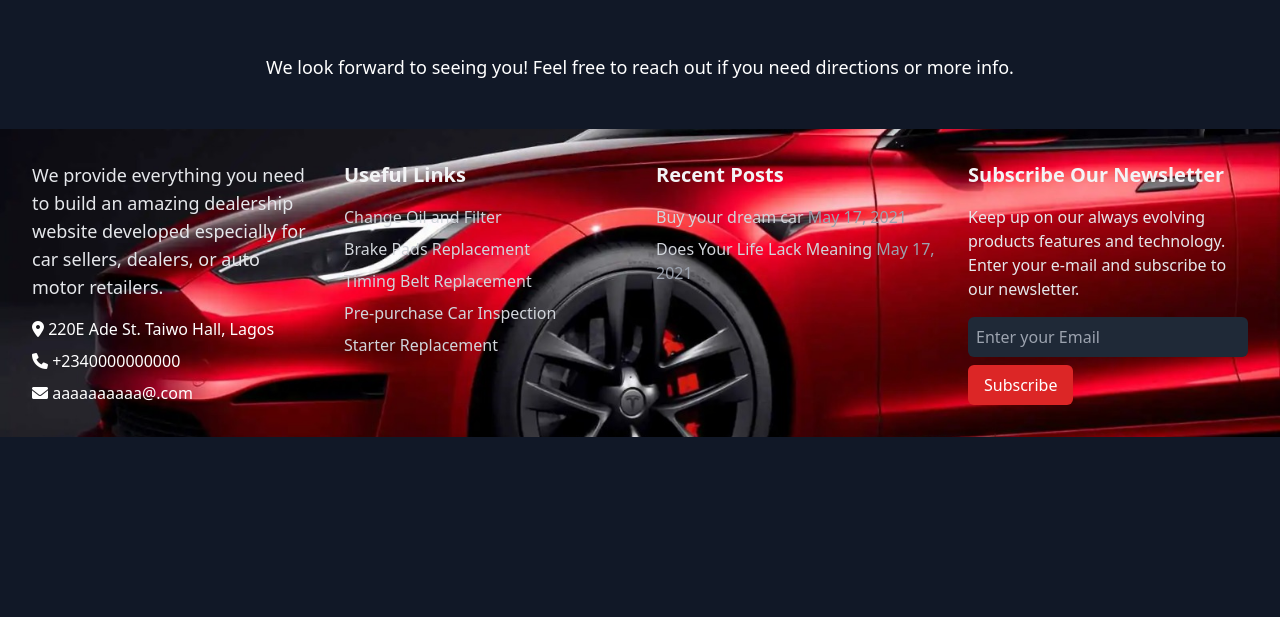
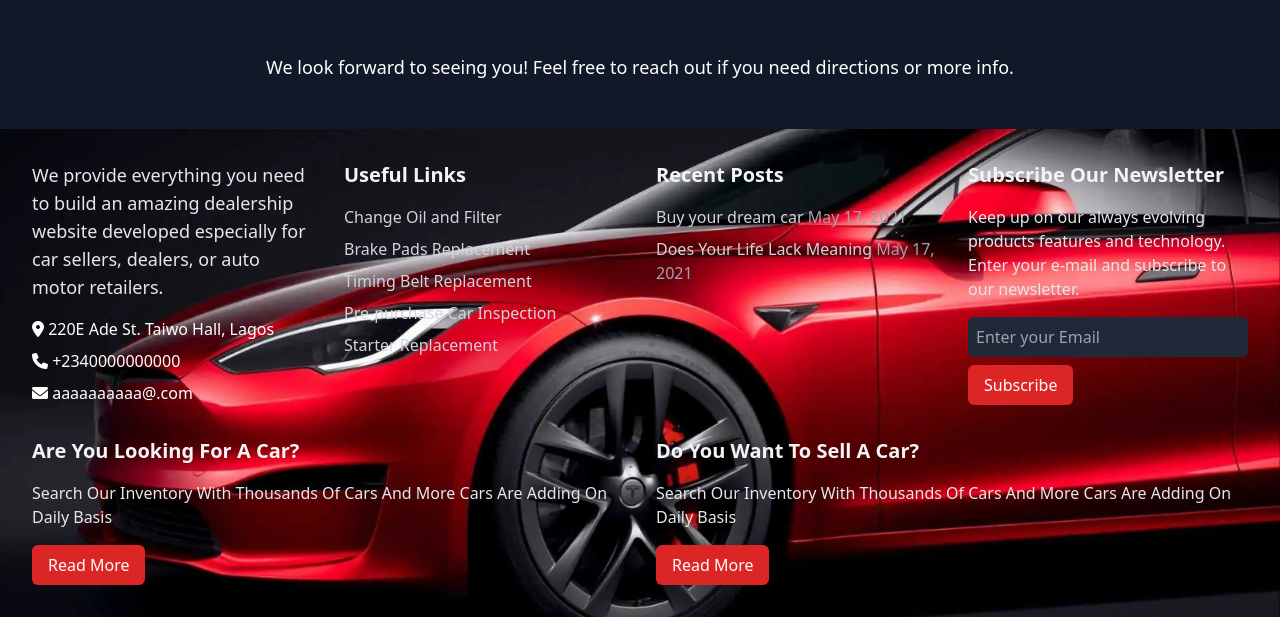
Before and after one commit to Taiwozeez/car-web-project1, a website: page index.html in a window 1280 px wide. Shown: the part 4322-4939 px from the top of the page. Before the commit the page ends 4759 px from the top, so only its background shows below. Drawn offline with nearby package versions, Linux system fonts and the light colour scheme; grey boxes are pictures that could not be loaded.

Commit message:
100 days challenge

```diff
--- a/index.html
+++ b/index.html
@@ -530,6 +530,21 @@ style="background-image: url('./dist/assets/image/bgcar_img.jpeg');"
 </div>
 </div>
 
+<div class="container grid grid-cols-1 gap-8 mx-auto mt-8 md:grid-cols-2 lg:grid-cols-2">
+  <!-- Call to Action - Looking for a Car -->
+  <div>
+      <h3 class="mb-4 text-xl font-semibold text-gray-100">Are You Looking For A Car?</h3>
+      <p class="mb-4 text-gray-200">Search Our Inventory With Thousands Of Cars And More Cars Are Adding On Daily Basis</p>
+      <button class="px-4 py-2 text-white bg-red-600 rounded-md hover:bg-red-700">Read More</button>
+  </div>
+
+  <!-- Call to Action - Selling a Car -->
+  <div>
+    <h3 class="mb-4 text-xl font-semibold text-gray-100">Do You Want To Sell A Car?</h3>
+    <p class="mb-4 text-gray-200">Search Our Inventory With Thousands Of Cars And More Cars Are Adding On Daily Basis</p>
+    <button class="px-4 py-2 text-white bg-red-600 rounded-md hover:bg-red-700">Read More</button>
+</div>
+</div>
 </footer>
 
 
```
